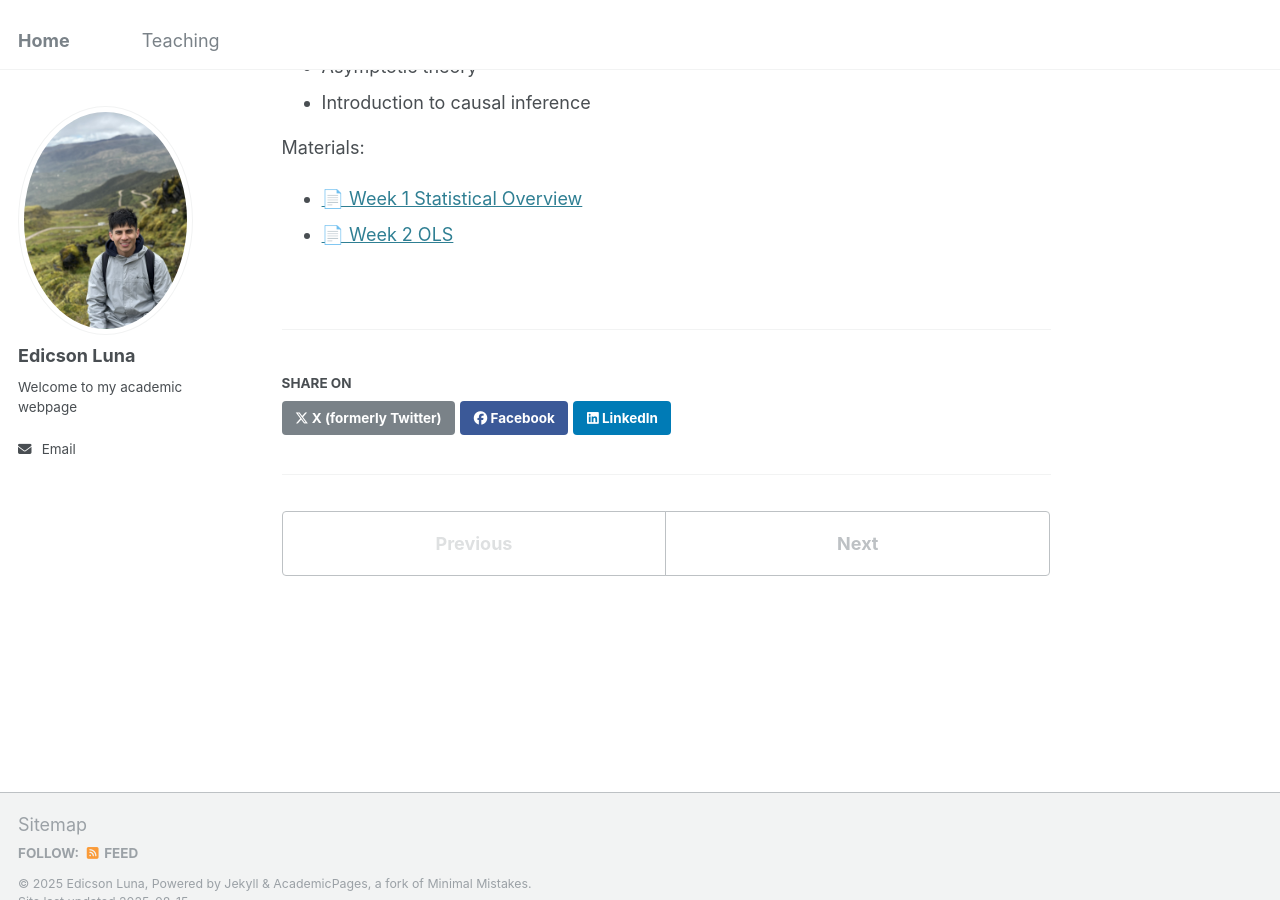
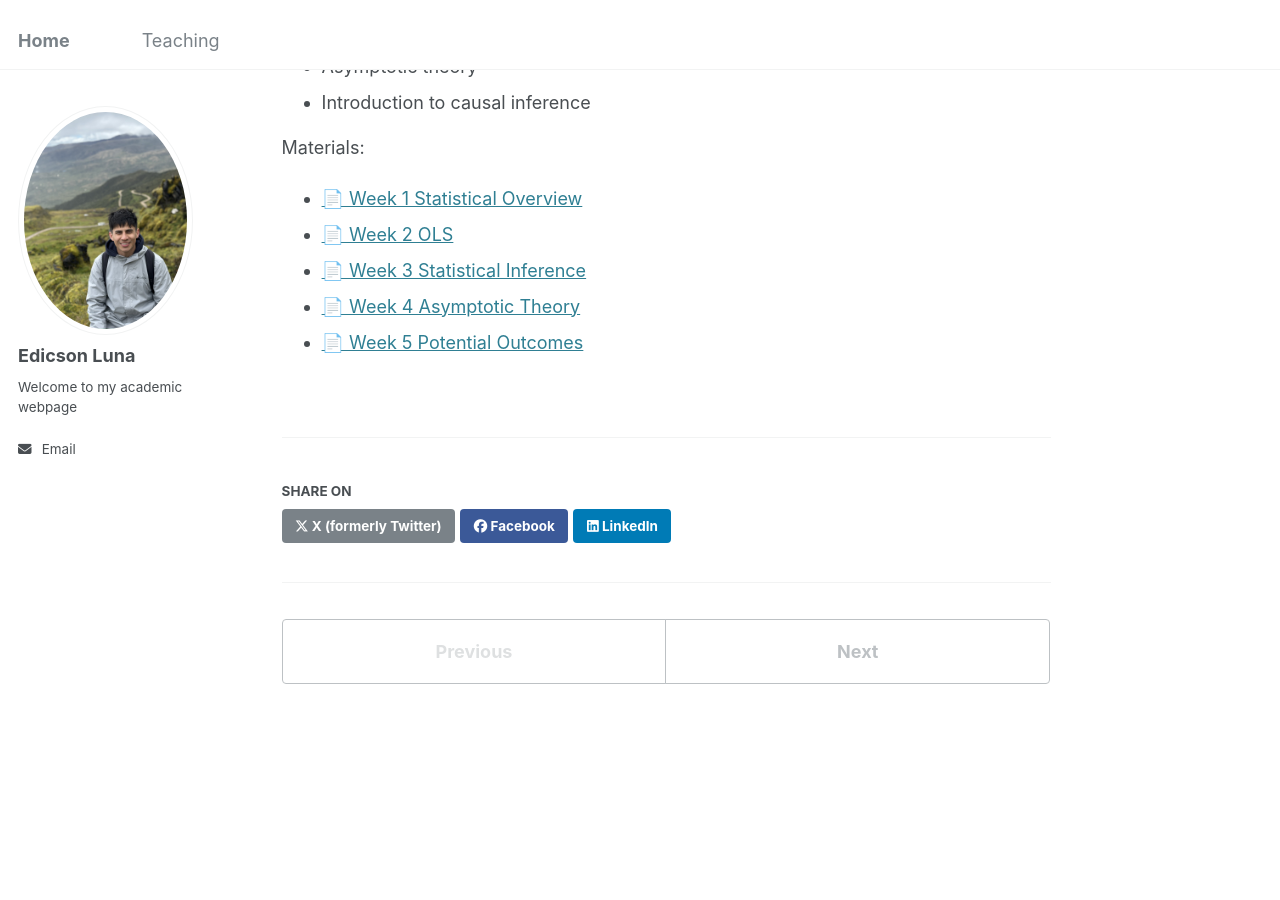
Before and after one commit to edicsonluna/edicsonluna.github.io, a Jekyll site: the page built from _teaching/2024-summer-econometrics-1.md, in a window 1280 px wide and 900 px high, scrolled down 412 px. Built offline with Jekyll 4.4.1, drawn with Linux system fonts in a browser that asks for light colours.

Commit message:
Update 2024-summer-econometrics-1.md

```diff
--- a/_teaching/2024-summer-econometrics-1.md
+++ b/_teaching/2024-summer-econometrics-1.md
@@ -21,3 +21,6 @@ Topics include:
 Materials:
 - [📄 Week 1 Statistical Overview](/files/W1_Stat_Overview.pdf)
 - [📄 Week 2 OLS](/files/W2_OLS.pdf)
+- [📄 Week 3 Statistical Inference](/files/W3_Statistical_Inference.pdf)
+- [📄 Week 4 Asymptotic Theory](/files/W4_Asymptotic_Theory.pdf)
+- [📄 Week 5 Potential Outcomes](/files/W5_Potential_Outcomes.pdf)
```
